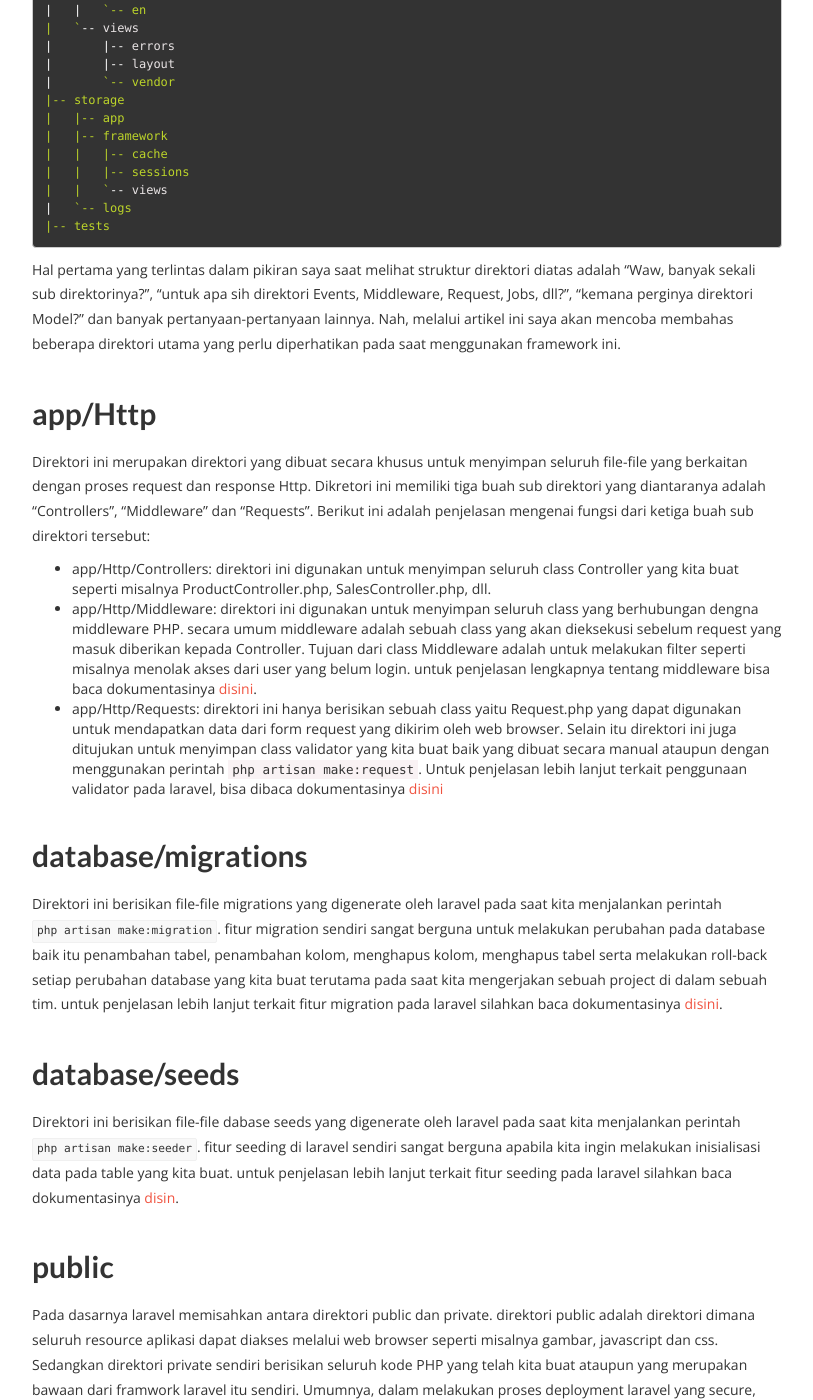
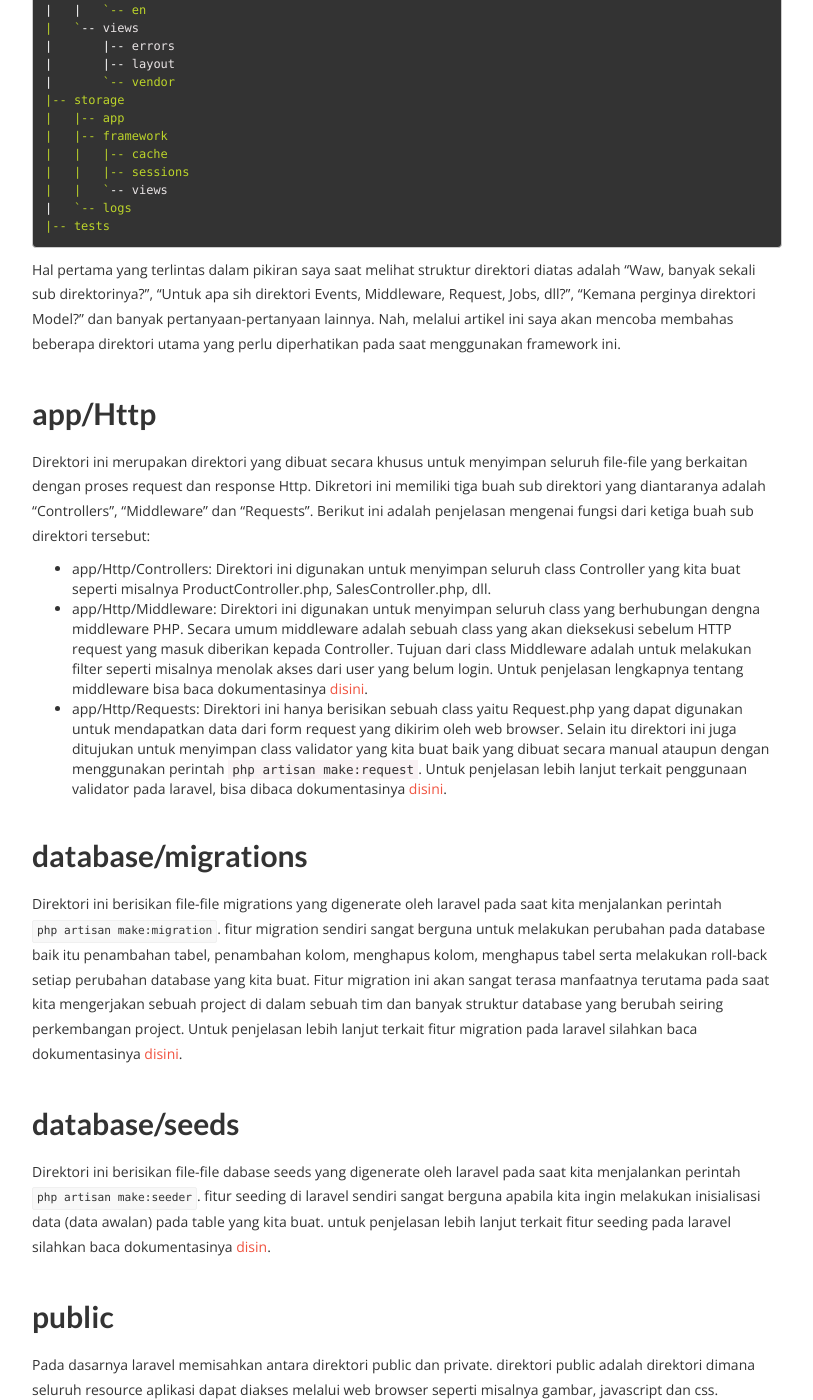
Before and after one commit to id-laravel/id-laravel.github.io, a Jekyll site: the page built from _posts/2015-07-03-mengenal-struktur-direktori-laravel-5.md, in a window 1280 px wide and 1400 px high, scrolled down 1014 px. Shown: the whole window, without its empty margins (233-1046 px from the left). Built offline with Jekyll 4.4.1, drawn with Linux system fonts in a browser that asks for light colours; nearby versions of some CDN libraries; comment, search, counter and statistics services are not loaded; some of the changed text lies outside the part shown.

Commit message:
edit typo and other mistake.

```diff
--- a/_posts/2015-07-03-mengenal-struktur-direktori-laravel-5.md
+++ b/_posts/2015-07-03-mengenal-struktur-direktori-laravel-5.md
@@ -46,44 +46,44 @@
 	|   `-- logs
 	|-- tests
 
-Hal pertama yang terlintas dalam pikiran saya saat melihat struktur direktori diatas adalah "Waw, banyak sekali sub direktorinya?", "untuk apa sih direktori Events, Middleware, Request, Jobs, dll?", "kemana perginya direktori Model?" dan banyak pertanyaan-pertanyaan lainnya. Nah, melalui artikel ini saya akan mencoba membahas beberapa direktori utama yang perlu diperhatikan pada saat menggunakan framework ini.
+Hal pertama yang terlintas dalam pikiran saya saat melihat struktur direktori diatas adalah "Waw, banyak sekali sub direktorinya?", "Untuk apa sih direktori Events, Middleware, Request, Jobs, dll?", "Kemana perginya direktori Model?" dan banyak pertanyaan-pertanyaan lainnya. Nah, melalui artikel ini saya akan mencoba membahas beberapa direktori utama yang perlu diperhatikan pada saat menggunakan framework ini.
 
 ## app/Http
 
 Direktori ini merupakan direktori yang dibuat secara khusus untuk menyimpan seluruh file-file yang berkaitan dengan proses request dan response Http. Dikretori ini memiliki tiga buah sub direktori yang diantaranya adalah "Controllers", "Middleware" dan "Requests". Berikut ini adalah penjelasan mengenai fungsi dari ketiga buah sub direktori tersebut:
 
-* app/Http/Controllers: direktori ini digunakan untuk menyimpan seluruh class Controller yang kita buat seperti misalnya ProductController.php, SalesController.php, dll.
-* app/Http/Middleware: direktori ini digunakan untuk menyimpan seluruh class yang berhubungan dengna middleware PHP. secara umum middleware adalah sebuah class yang akan dieksekusi sebelum request yang masuk diberikan kepada Controller. Tujuan dari class Middleware adalah untuk melakukan filter seperti misalnya menolak akses dari user yang belum login. untuk penjelasan lengkapnya tentang middleware bisa baca dokumentasinya [disini](http://laravel.com/docs/5.1/middleware).
-* app/Http/Requests: direktori ini hanya berisikan sebuah class yaitu Request.php yang dapat digunakan untuk mendapatkan data dari form request yang dikirim oleh web browser. Selain itu direktori ini juga ditujukan untuk menyimpan class validator yang kita buat baik yang dibuat secara manual ataupun dengan menggunakan perintah `php artisan make:request`. Untuk penjelasan lebih lanjut terkait penggunaan validator pada laravel, bisa dibaca dokumentasinya [disini](http://laravel.com/docs/5.1/validation)
+* app/Http/Controllers: Direktori ini digunakan untuk menyimpan seluruh class Controller yang kita buat seperti misalnya ProductController.php, SalesController.php, dll.
+* app/Http/Middleware: Direktori ini digunakan untuk menyimpan seluruh class yang berhubungan dengna middleware PHP. Secara umum middleware adalah sebuah class yang akan dieksekusi sebelum HTTP request yang masuk diberikan kepada Controller. Tujuan dari class Middleware adalah untuk melakukan filter seperti misalnya menolak akses dari user yang belum login. Untuk penjelasan lengkapnya tentang middleware bisa baca dokumentasinya [disini](http://laravel.com/docs/5.1/middleware).
+* app/Http/Requests: Direktori ini hanya berisikan sebuah class yaitu Request.php yang dapat digunakan untuk mendapatkan data dari form request yang dikirim oleh web browser. Selain itu direktori ini juga ditujukan untuk menyimpan class validator yang kita buat baik yang dibuat secara manual ataupun dengan menggunakan perintah `php artisan make:request`. Untuk penjelasan lebih lanjut terkait penggunaan validator pada laravel, bisa dibaca dokumentasinya [disini](http://laravel.com/docs/5.1/validation).
 
 ## database/migrations
 
-Direktori ini berisikan file-file migrations yang digenerate oleh laravel pada saat kita menjalankan perintah `php artisan make:migration`. fitur migration sendiri sangat berguna untuk melakukan perubahan pada database baik itu penambahan tabel, penambahan kolom, menghapus kolom, menghapus tabel serta melakukan roll-back setiap perubahan database yang kita buat terutama pada saat kita mengerjakan sebuah project di dalam sebuah tim. untuk penjelasan lebih lanjut terkait fitur migration pada laravel silahkan baca dokumentasinya [disini](http://laravel.com/docs/5.1/migrations).
+Direktori ini berisikan file-file migrations yang digenerate oleh laravel pada saat kita menjalankan perintah `php artisan make:migration`. fitur migration sendiri sangat berguna untuk melakukan perubahan pada database baik itu penambahan tabel, penambahan kolom, menghapus kolom, menghapus tabel serta melakukan roll-back setiap perubahan database yang kita buat. Fitur migration ini akan sangat terasa manfaatnya terutama pada saat kita mengerjakan sebuah project di dalam sebuah tim dan banyak struktur database yang berubah seiring perkembangan project. Untuk penjelasan lebih lanjut terkait fitur migration pada laravel silahkan baca dokumentasinya [disini](http://laravel.com/docs/5.1/migrations).
 
 ## database/seeds
 
-Direktori ini berisikan file-file dabase seeds yang digenerate oleh laravel pada saat kita menjalankan perintah `php artisan make:seeder`. fitur seeding di laravel sendiri sangat berguna apabila kita ingin melakukan inisialisasi data pada table yang kita buat. untuk penjelasan lebih lanjut terkait fitur seeding pada laravel silahkan baca dokumentasinya [disin](http://laravel.com/docs/5.1/seeding).
+Direktori ini berisikan file-file dabase seeds yang digenerate oleh laravel pada saat kita menjalankan perintah `php artisan make:seeder`. fitur seeding di laravel sendiri sangat berguna apabila kita ingin melakukan inisialisasi data (data awalan) pada table yang kita buat. untuk penjelasan lebih lanjut terkait fitur seeding pada laravel silahkan baca dokumentasinya [disin](http://laravel.com/docs/5.1/seeding).
 
 ## public
 
-Pada dasarnya laravel memisahkan antara direktori public dan private. direktori public adalah direktori dimana seluruh resource aplikasi dapat diakses melalui web browser seperti misalnya gambar, javascript dan css. Sedangkan direktori private sendiri berisikan seluruh kode PHP yang telah kita buat ataupun yang merupakan bawaan dari framwork laravel itu sendiri. Umumnya, dalam melakukan proses deployment laravel yang secure, hanya direktori `public` ini sajalah yang diletakkan di dalam direktori `public_html` pada web server sedangkan direktori lainnya diletakkan di luar direktori `public_html` tersebut.
+Pada dasarnya laravel memisahkan antara direktori public dan private. direktori public adalah direktori dimana seluruh resource aplikasi dapat diakses melalui web browser seperti misalnya gambar, javascript dan css. Sedangkan direktori private sendiri berisikan seluruh kode PHP yang telah kita buat ataupun yang merupakan bawaan dari framwork laravel itu sendiri. Umumnya, dalam melakukan proses deployment laravel yang secure, hanya direktori `public` ini sajalah yang diletakkan di dalam direktori `public_html` pada web server sedangkan direktori lainnya diletakkan di luar direktori `public_html`.
 
 ## resources
 
 Direktori ini memiliki tiga buah sub direktori yaitu "assets", "lang" dan views. Berikut ini adalah penjelas singkat terkait fungsi dari masing-masing sub direktori tersebut:
 
-* assets: Sejak rilis versi 5, laravel memiliki sebuah fitur yang ber nama laravel [elixir](http://laravel.com/docs/5.1/elixir). Fitur ini ditujukan untuk membantu para pengguna laravel untuk mengcompile file less, saas dan coffescript yang mereka buat. Nah, direktori ini ditujukan untuk menyimpan resources tersebut yang nantinya akan secara otomatis dicompile oleh laravel dengan menggunakan `gulp` dan dipindahkan ke dalam direktori `public`. Selain itu kita juga dapat menyimpan resources berupa image atau berkas-berkas lain yang nantinya akan dipindahkan oleh laravel kedalam direktori `public` dengan cara yang sama. Untuk penjelasan lebih lanjut terkait fitur laravel elixir, silahkan baca dokumentasinya [disini](http://laravel.com/docs/5.1/elixir).
+* assets: Sejak rilis versi 5, laravel memiliki sebuah fitur yang bernama laravel [elixir](http://laravel.com/docs/5.1/elixir). Fitur ini ditujukan untuk membantu para pengguna laravel untuk meng-compile file less, saas dan coffescript yang mereka buat. Nah, direktori ini ditujukan untuk menyimpan resources tersebut yang nantinya akan secara otomatis dicompile oleh laravel dengan menggunakan `gulp` dan dipindahkan ke dalam direktori `public`. Selain itu kita juga dapat menyimpan resources berupa image atau berkas-berkas lain yang nantinya akan dipindahkan oleh laravel kedalam direktori `public` dengan cara yang sama. Untuk penjelasan lebih lanjut terkait fitur laravel elixir, silahkan baca dokumentasinya [disini](http://laravel.com/docs/5.1/elixir).
 * lang: Secara default laravel sudah memiliki support terhadap implementasi localization yang dapat membantu para pengguna framework untuk menciptakan aplikasi web yang multi bahasa. Direktori ini menyimpan seluruh definisi bahasa yang telah kita buat. Untuk penjelasan lebih lanjut terkait penggunaan fitur localization pada laravel, silahkan baca dokumentasinya [disini](http://laravel.com/docs/5.1/localization).
 * views: Direktori ini digunakan untuk menyimpan seluruh file html / template blade yang kita buat.
 
 ## test
 
-Laravel merupakan sebuah framework yang didesain dengan mindset unit testing. Oleh karena itu, secara default laravel sudah menyediakan library-library yang dibutuhkan untuk dapat melakukan unit testing seperti PHPUnit dan Mockery. Nah, direktori ini berfungsi untuk menyimpan seluruh file test yang dibuat untuk kemudian dijalankan oleh PHPUnit.
+Laravel merupakan sebuah framework yang didesain dengan mindset testable framework. Oleh karena itu, secara default laravel sudah menyediakan library-library yang dibutuhkan untuk dapat melakukan unit testing seperti PHPUnit dan Mockery. Nah, direktori ini berfungsi untuk menyimpan seluruh file test yang dibuat untuk kemudian dijalankan oleh PHPUnit.
 
-Nah, sepertinya saya sudah memaparkan beberapa direktori penting yang harus diperhatikan dalam menggunakan laravel 5. Eh, tunggu dulu. Kayaknya masih ada yang ketinggalan nih, kira-kira apa ya?
+Sejauh ini sepertinya saya sudah memaparkan beberapa direktori penting yang harus diperhatikan dalam menggunakan laravel 5. Eh, tunggu dulu. Kayaknya masih ada yang ketinggalan nih, kira-kira apa ya?
 
 ## Dimanakah saya harus meletakkan class Model di laravel 5?
 
-Salah satu yang membuat saya bingung pada saat menggunakan laravel 5 adalah bahwa tidak adanya direktori bernama "Models" seperti framework-framework PHP MVC lainnya. Lalu, dimanakah seharusnya kita meletakkan class Models yang sudah dibuat? Apakah kita harus membuat sendiri folder bernama "Models" di `app/Http`? Sebetulnya tidak ada konvensi khusus dimana letak class model berada, akan tetapi jika melihat default model user `User.php` yang disediakan oleh laravel serta lokasi generated model yang dibuat oleh laravel pada saat kita menggunakan perintah `php artisan make:model` maka dapat disimpulkan bahwa lokasi class Model pada laravel 5 adalah di dalam folder `app` seperti misalnya `app\Product.php`
+Salah satu yang membuat saya bingung pada saat menggunakan laravel 5 adalah bahwa tidak adanya direktori bernama "Models" seperti framework-framework PHP MVC lainnya. Lalu, dimanakah seharusnya kita meletakkan class Models yang sudah dibuat? Apakah kita harus membuat sendiri folder bernama "Models" di `app/Http`? Sebetulnya tidak ada konvensi khusus dimana letak class model berada, akan tetapi jika melihat default model user `User.php` yang disediakan oleh laravel serta lokasi generated model yang dibuat oleh laravel pada saat kita menggunakan perintah `php artisan make:model` maka dapat disimpulkan bahwa lokasi class Model pada laravel 5 adalah di dalam folder `app` seperti misalnya `app\Product.php`.
 
 Oke, sepertinya sampai disini dulu yang bisa saya sampaikan. semoga bermanfaat untuk rekan-rekan semua.
```
